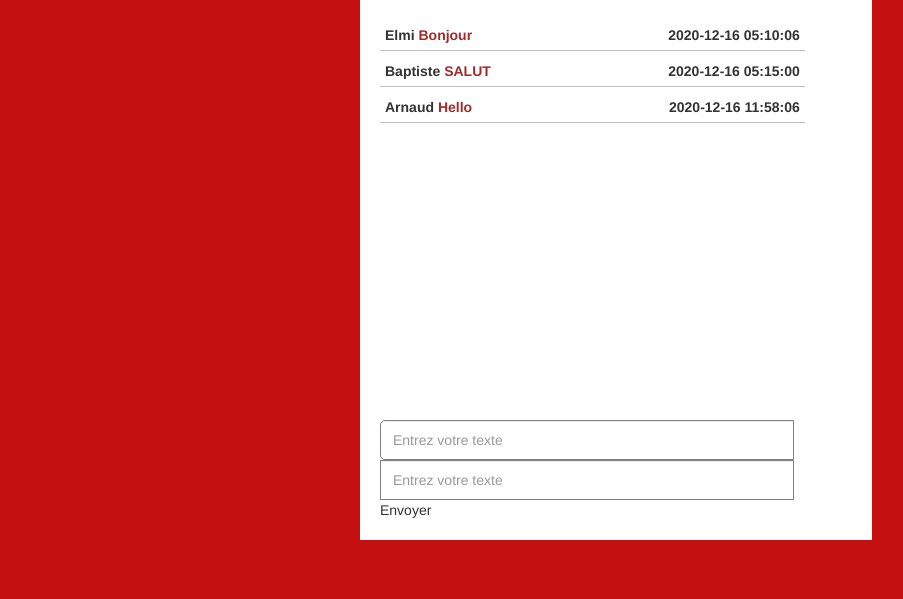
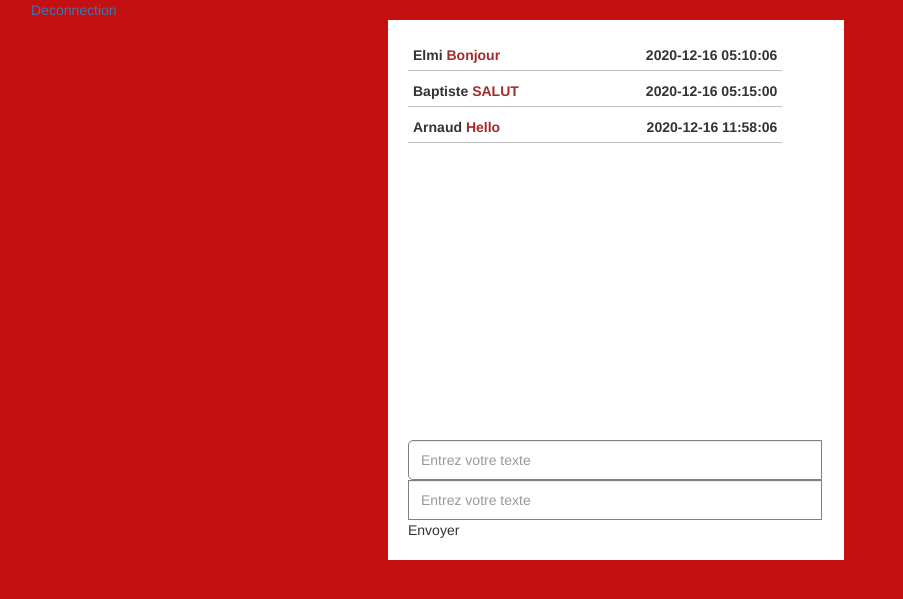
Before and after one commit to Diraneh/Applichat, a PHP site: page / in a window 1280 px wide. Shown: the top 599 px of the page, without its empty margins (24-927 px from the left). Run offline with PHP 8.4, Linux system fonts and the light colour scheme; data comes from the database, SQL or seed files in the repository.

Commit message:
Adding Deconnexion

```diff
--- /dev/null
+++ b/Deconnexcion.php
@@ -0,0 +1,5 @@
+<?php
+session_start();
+session_destroy();
+header('Location:login.php');
+?>
--- a/index.php
+++ b/index.php
@@ -1,7 +1,6 @@
 <?php
+session_start();
+if(!isset($_SESSION['User']))
 require('controllers/controller.php');
-
 echo homeView();
-
-
 ?>
--- a/views/ajoutMessage.php
+++ b/views/ajoutMessage.php
@@ -10,7 +10,7 @@ if($_SERVER['REQUEST_METHOD'] == 'POST'){
     $message = $_GET["message"];
     $nom = $_GET["nom"];
     //ON écrit la requête : on insère dans la colonne message de la table message la variable $message
-    $sql = 'INSERT INTO donne(Id, msg, name, date)  VALUES (":", :message,:nom,":")';
+    $sql = 'INSERT INTO donne(Id, msg, name)  VALUES (":", :message,:nom)';
 
     //On prépare la requête
     $add = $db->prepare($sql);
--- a/views/message.php
+++ b/views/message.php
@@ -9,7 +9,12 @@
 </head>
 
 <body>
-
+<div class="container">
+            <div class="row">
+            <div class="input-group-append">
+                <span class="input-group-text"><a href="Deconnexcion">Deconnection</a></span>
+            </div>
+            </div>
     <div id="container">
         <div id="chat_box">
         <?php foreach($result as $re ) {  ?>
@@ -39,6 +44,7 @@
             </div>
         <script type="text/javascript" src="script.js"></script>
 
+
     </div>
 </body>
 
```
